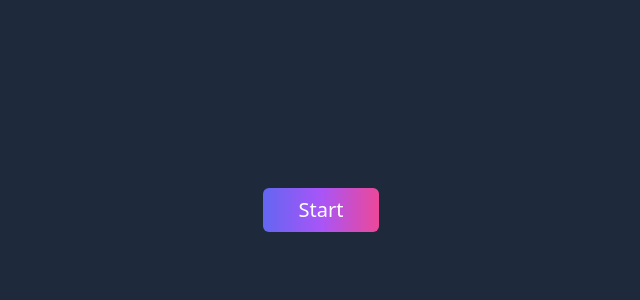
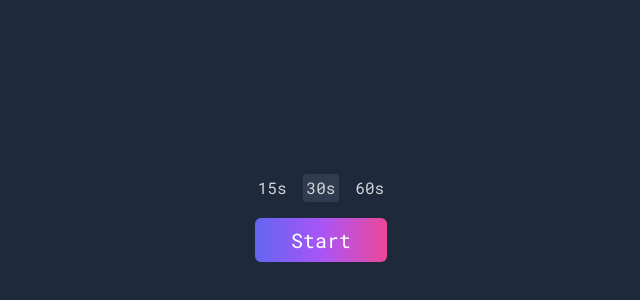
Before and after one commit to JaxonScott/shoefish-type-test, a Next.js app: page / in a window 1280 px wide. Shown: the part 190-490 px from the top of the page, without its empty margins (319-959 px from the left). Built offline with nearby package versions, Linux system fonts and the light colour scheme.

Commit message:
added time picker, changed useEffect and added next font

```diff
--- a/package.json
+++ b/package.json
@@ -10,6 +10,7 @@
     "start": "next start"
   },
   "dependencies": {
+    "@next/font": "^13.3.1",
     "@prisma/client": "^4.11.0",
     "clsx": "^1.2.1",
     "next": "^13.2.4",
--- a/src/pages/_app.tsx
+++ b/src/pages/_app.tsx
@@ -1,9 +1,19 @@
 import { type AppType } from "next/dist/shared/lib/utils";
+import { Roboto_Mono } from "@next/font/google";
 
 import "~/styles/globals.css";
 
+const robotoMono = Roboto_Mono({
+  subsets: ["latin"],
+  weight: ["100", "300", "400", "600", "700"],
+});
+
 const MyApp: AppType = ({ Component, pageProps }) => {
-  return <Component {...pageProps} />;
+  return (
+    <main className={robotoMono.className}>
+      <Component {...pageProps} />
+    </main>
+  );
 };
 
 export default MyApp;
--- a/src/pages/index.tsx
+++ b/src/pages/index.tsx
@@ -10,6 +10,7 @@ const Home: NextPage = () => {
   const [started, setStarted] = useState(false);
   const [userInput, setUserInput] = useState("");
   const [correct, setCorrect] = useState(true);
+  const [timePicker, setTimePicker] = useState(30);
 
   const handleTimerState = () => {
     setStarted(true);
@@ -17,12 +18,42 @@ const Home: NextPage = () => {
   };
   //timer
   const time = React.useMemo(() => {
-    return Date.now() + 20 * 1000;
+    return Date.now() + timePicker * 1000;
   }, [started]);
 
   const renderer = ({ seconds }: { seconds: number }) => {
     if (!started) {
-      return <button onClick={handleTimerState} className='px-9 text-xl text-white py-2 rounded-md bg-gradient-to-r from-indigo-500 via-purple-500 to-pink-500'>Start</button>;
+      return (
+        <div>
+          <div className="mb-4 flex justify-center gap-4">
+            <button
+              onClick={() => setTimePicker(15)}
+              className={clsx({
+                ["bg-slate-500 bg-opacity-25 px-1 py-0.5 rounded-sm"]: timePicker === 15,
+              })}
+            >
+              15s
+            </button>{" "}
+            <button
+              onClick={() => setTimePicker(30)}
+              className={clsx({
+                ["bg-slate-500 bg-opacity-25 px-1 py-0.5 rounded-sm"]: timePicker === 30,
+              })}
+            >
+              30s
+            </button>{" "}
+            <button onClick={() => setTimePicker(60)}  className={clsx({
+                ["bg-slate-500 bg-opacity-25 px-1 py-0.5 rounded-sm"]: timePicker === 60,
+              })}>60s</button>
+          </div>
+          <button
+            onClick={handleTimerState}
+            className="rounded-md bg-gradient-to-r from-indigo-500 via-purple-500 to-pink-500 px-9 py-2 text-xl text-white"
+          >
+            Start
+          </button>
+        </div>
+      );
     } else {
       return <span>{seconds}</span>;
     }
@@ -35,7 +66,7 @@ const Home: NextPage = () => {
       console.log("not correct");
       setCorrect(false);
     }
-  }, [userInput]);
+  }, [userInput, started]);
 
   console.log(testData.text.join(" ").slice(0, userInput.length));
 
@@ -47,9 +78,9 @@ const Home: NextPage = () => {
         <link rel="icon" href="/favicon.ico" />
       </Head>
       <main className="mx-auto flex h-screen w-1/2 flex-col items-center justify-center">
-        <div className="flex gap-4">
-          {userInput.split(" ").length > 1 || started ? (
-            <>
+        <div>
+          <div className="mb-4 flex gap-4">
+            {started ? (
               <p>
                 {correct ? (
                   <span className="text-green-500">correct</span>
@@ -57,6 +88,8 @@ const Home: NextPage = () => {
                   <span className="text-red-500">incorrect</span>
                 )}
               </p>
+            ) : null}
+            {started || userInput.split(" ").length > 1 ? (
               <p>
                 <span
                   className={clsx({
@@ -66,10 +99,8 @@ const Home: NextPage = () => {
                 >{`${userInput.split(" ").length - 1}`}</span>
                 /{`${testData.text.length - 1}`}
               </p>
-            </>
-          ) : (
-            <></>
-          )}
+            ) : null}
+          </div>
           <Countdown
             renderer={renderer}
             date={time}
--- a/src/styles/globals.css
+++ b/src/styles/globals.css
@@ -3,5 +3,5 @@
 @tailwind utilities;
 
 body {
-  @apply bg-slate-800 text-gray-300;
+  @apply bg-slate-800 text-gray-300 font-[robotoMono];
 }
```
Also changed, not shown: 1 other file (tests, documents, lock files or other folders).
